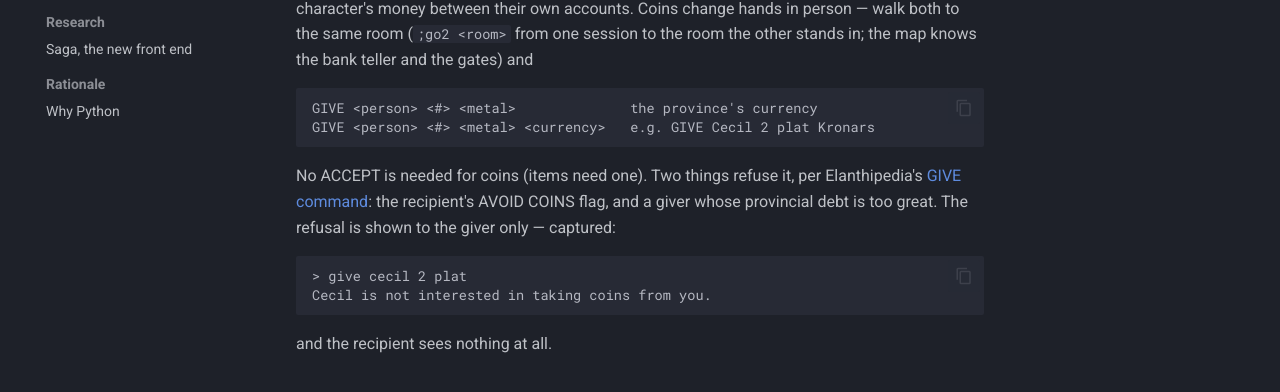
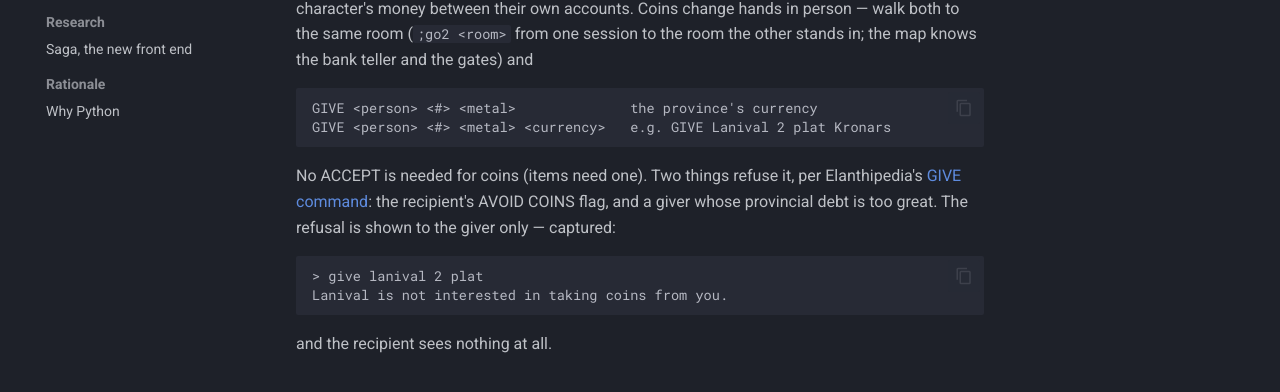
Before and after one commit to jandersson/revenant, an MkDocs documentation site: the page built from docs/social.md, in a window 1280 px wide and 1333 px high. Shown: the part 403-795 px from the top of the window. Built offline with MkDocs 1.6.1 and Material for MkDocs 9.7.7, drawn with Linux system fonts in a browser that asks for light colours; comment, search, counter and statistics services are not loaded.

Commit message:
docs,tests: keep the operator's character names out of the repo
A picker doc line and the picker's GUI test carried three of the
operator's character names from the roster the feature was built
against; the social doc's captured GIVE lines carried a fourth. The
synthetic cast (Lanival, Sable, Uthmor) stands in for all of them.
The wordings and the behavior they pin are unchanged.

Co-Authored-By: Claude Fable 5.1 <noreply@anthropic.com>

````diff
--- a/docs/social.md
+++ b/docs/social.md
@@ -17,7 +17,7 @@ knows the bank teller and the gates) and
 
 ```
 GIVE <person> <#> <metal>              the province's currency
-GIVE <person> <#> <metal> <currency>   e.g. GIVE Cecil 2 plat Kronars
+GIVE <person> <#> <metal> <currency>   e.g. GIVE Lanival 2 plat Kronars
 ```
 
 No ACCEPT is needed for coins (items need one). Two things refuse
@@ -26,8 +26,8 @@ the recipient's AVOID COINS flag, and a giver whose provincial debt
 is too great. The refusal is shown to the giver only — captured:
 
 ```
-> give cecil 2 plat
-Cecil is not interested in taking coins from you.
+> give lanival 2 plat
+Lanival is not interested in taking coins from you.
 ```
 
 and the recipient sees nothing at all.
````
Also changed, not shown: docs/running.md (+1 -1 lines), 1 other file.
